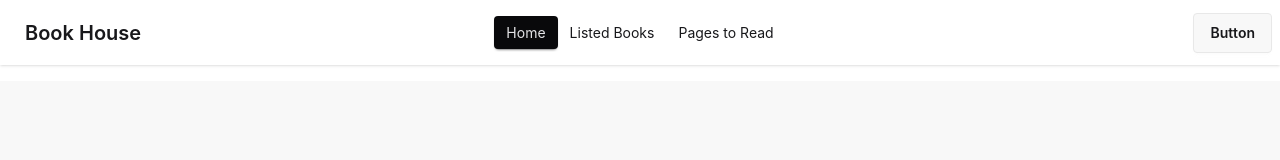
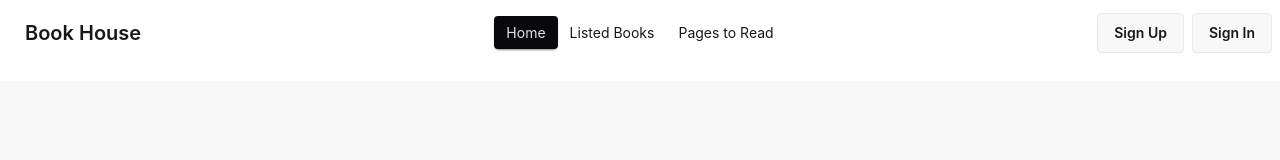
Before and after one commit to fazlerabbi8/Book-House, a React (Vite) app: page / in a window 1280 px wide. Shown: the top 160 px of the page. Built offline with nearby package versions, Linux system fonts and the light colour scheme.

Commit message:
add sign up and sign in btn.also error page.

```diff
--- a/src/components/ErrorElement/ErrorElement.jsx
+++ b/src/components/ErrorElement/ErrorElement.jsx
@@ -1,8 +1,8 @@
 const ErrorElement = () => {
     return (
-        <div className="text-center">
-            <h3>404</h3>
-            <h4>Not Found</h4>
+        <div className="text-center mt-60">
+            <h3 className="text-5xl font-bold">404</h3>
+            <h4 className="text-4xl font-semibold">Not Found</h4>
         </div>
     );
 };
--- a/src/components/Navbar/Navbar.jsx
+++ b/src/components/Navbar/Navbar.jsx
@@ -15,7 +15,7 @@ const Navbar = () => {
     </>
   );
   return (
-    <div className="navbar bg-base-100 shadow-sm">
+    <div className="navbar ">
       <div className="navbar-start">
         <div className="dropdown">
           <div tabIndex={0} role="button" className="btn btn-ghost lg:hidden">
@@ -49,8 +49,9 @@ const Navbar = () => {
           {links}
         </ul>
       </div>
-      <div className="navbar-end">
-        <a className="btn">Button</a>
+      <div className="navbar-end gap-2">
+        <a className="btn">Sign Up</a>
+        <a className="btn">Sign In</a>
       </div>
     </div>
   );
--- a/src/pages/Listed.jsx
+++ b/src/pages/Listed.jsx
@@ -53,7 +53,7 @@ const Listed = () => {
             </div>
           </TabPanel>
           <TabPanel>
-            <h2>My Wish List: {wishList.length}</h2>
+            <h2 className="text-2xl font-bold mb-10">My Wish List: {wishList.length}</h2>
 
             <div className="grid grid-cols-1 md:grid-cols-2 lg:grid-cols-3 gap-6 place-items-center">
                 {
```
